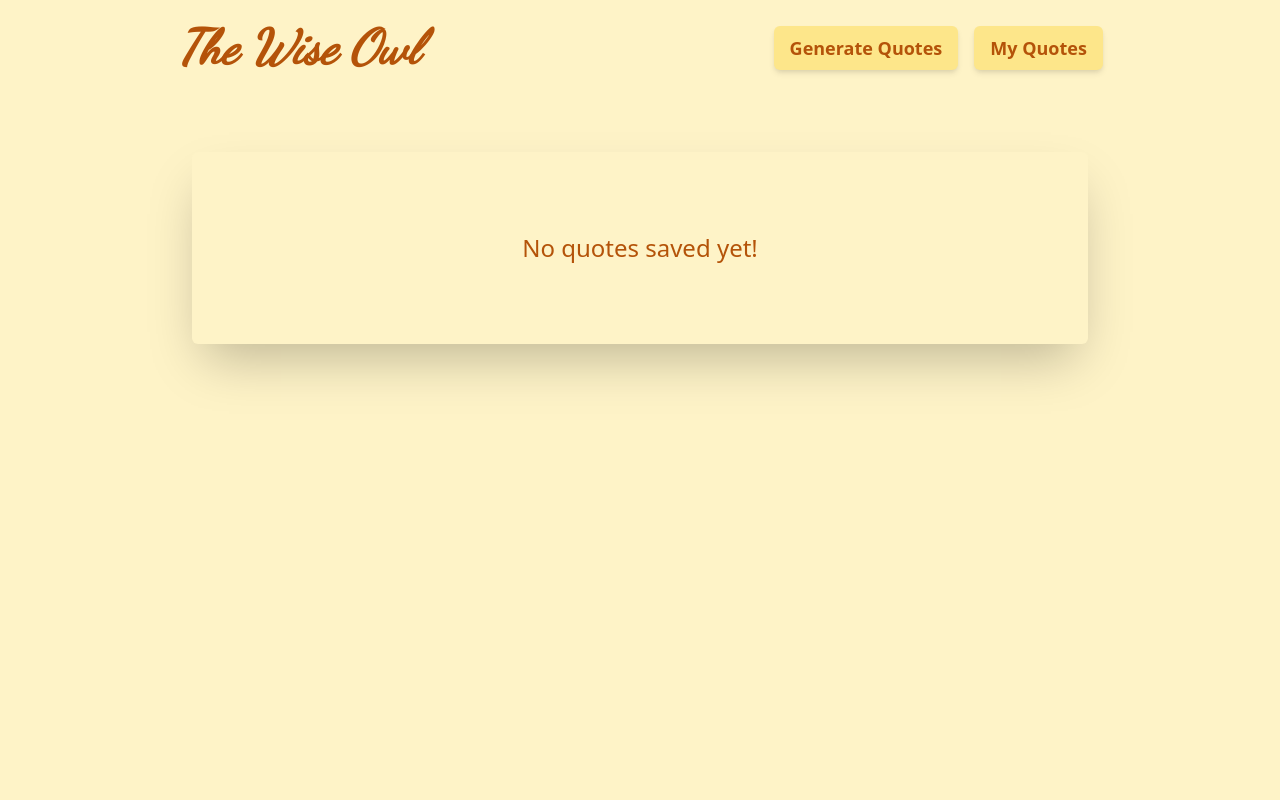
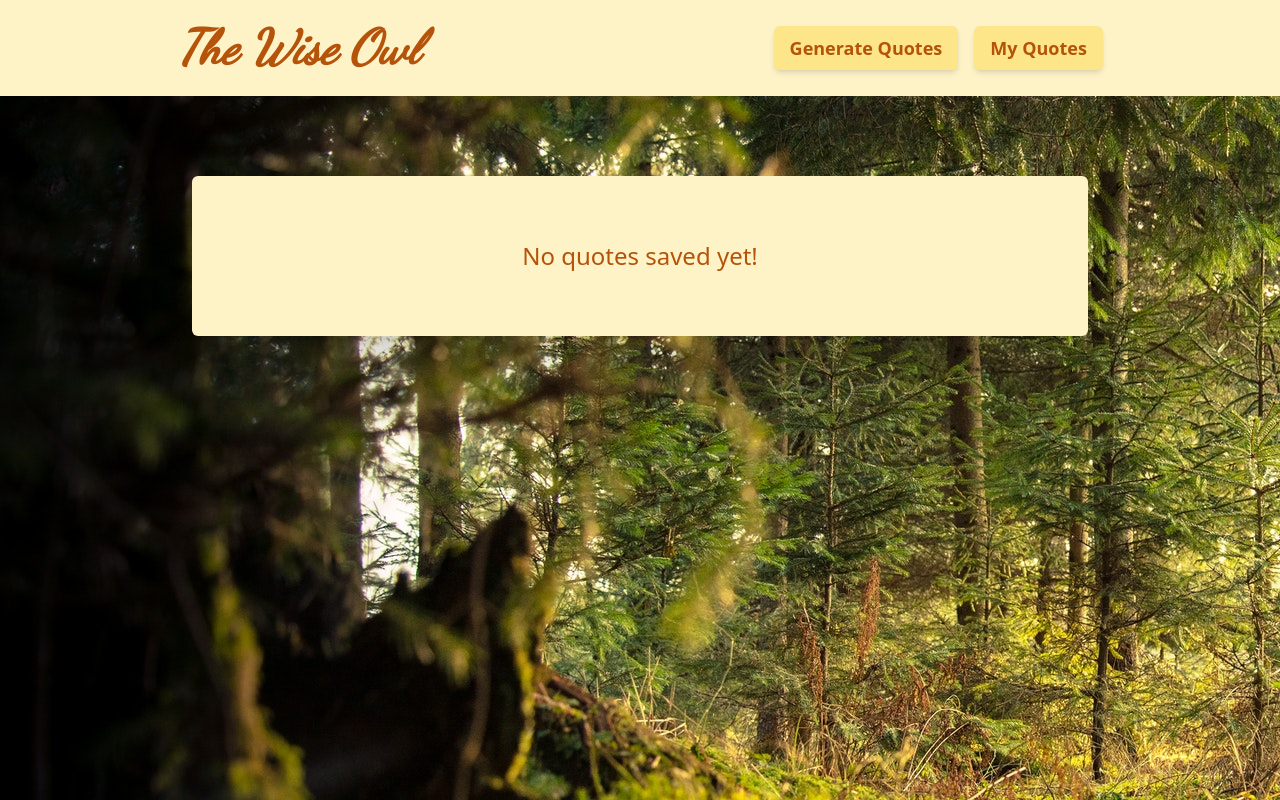
Before and after one commit to konstapascal/the-wise-owl, a Next.js app: page /quotes in a window 1280 px wide. Built offline with nearby package versions, Linux system fonts and the light colour scheme.

Commit message:
added bg image to quotes page too, fixed

```diff
--- a/pages/index.js
+++ b/pages/index.js
@@ -30,19 +30,8 @@ export default function Home() {
 	return (
 		<>
 			<Navbar />
-			<div className=' relative flex items-center min-h-screen -mt-24 overflow-hidden'>
-				{/* BG IMAGE AND FILTER */}
-				<div className=' absolute inset-0'>
-					<div className='opacity-10 absolute w-full h-full bg-[#B45309]'></div>
-					<img
-						className='object-cover object-center w-full h-full'
-						src='/forest-6.jpg'
-						alt='forest background'
-					/>
-				</div>
-
-				{/* MAIN CONTENT, QUOTE GENERATOR */}
-				<main className=' md:px-14 -mt-36 container z-20 w-11/12 max-w-3xl px-4 py-10 text-center text-yellow-700 bg-yellow-100 rounded-md shadow-2xl'>
+			<div className='main-wrapper min-h-screen -mt-24 overflow-hidden'>
+				<main className=' md:px-16 container w-11/12 max-w-3xl px-4 py-12 mt-64 mb-32 text-center text-yellow-700 bg-yellow-100 rounded-md shadow-2xl'>
 					{loading ? (
 						<div>
 							<p className='text-xl'>Loading...</p>
--- a/pages/quotes.js
+++ b/pages/quotes.js
@@ -24,9 +24,10 @@ function Quotes() {
 	}
 
 	return (
-		<div className=' min-h-screen'>
+		<>
 			<Navbar />
-			<main className=' my-14 md:px-28 md:py-20 container max-w-4xl px-6 py-10 text-yellow-700 bg-yellow-100 rounded-md shadow-2xl'>
+			<div className='main-wrapper relative min-h-screen -mt-24 overflow-hidden bg-fixed'>
+				<main className=' md:px-24 md:py-16 mt-44 container w-11/12 max-w-4xl px-6 py-10 mb-20 text-yellow-700 bg-yellow-100 rounded-md shadow-2xl'>
 					{quotes.length === 0 ? (
 						<p className=' text-2xl text-center'>No quotes saved yet!</p>
 					) : (
@@ -44,6 +45,7 @@ function Quotes() {
 					)}
 				</main>
 			</div>
+		</>
 	);
 }
 export default Quotes;
--- a/styles/globals.css
+++ b/styles/globals.css
@@ -7,3 +7,7 @@ body {
 #logo {
 	font-family: 'Dancing Script', cursive;
 }
+
+.main-wrapper {
+	background-image: url('/forest-6.jpg');
+}
```
Lines whose indentation alone changed are shown as unchanged.
